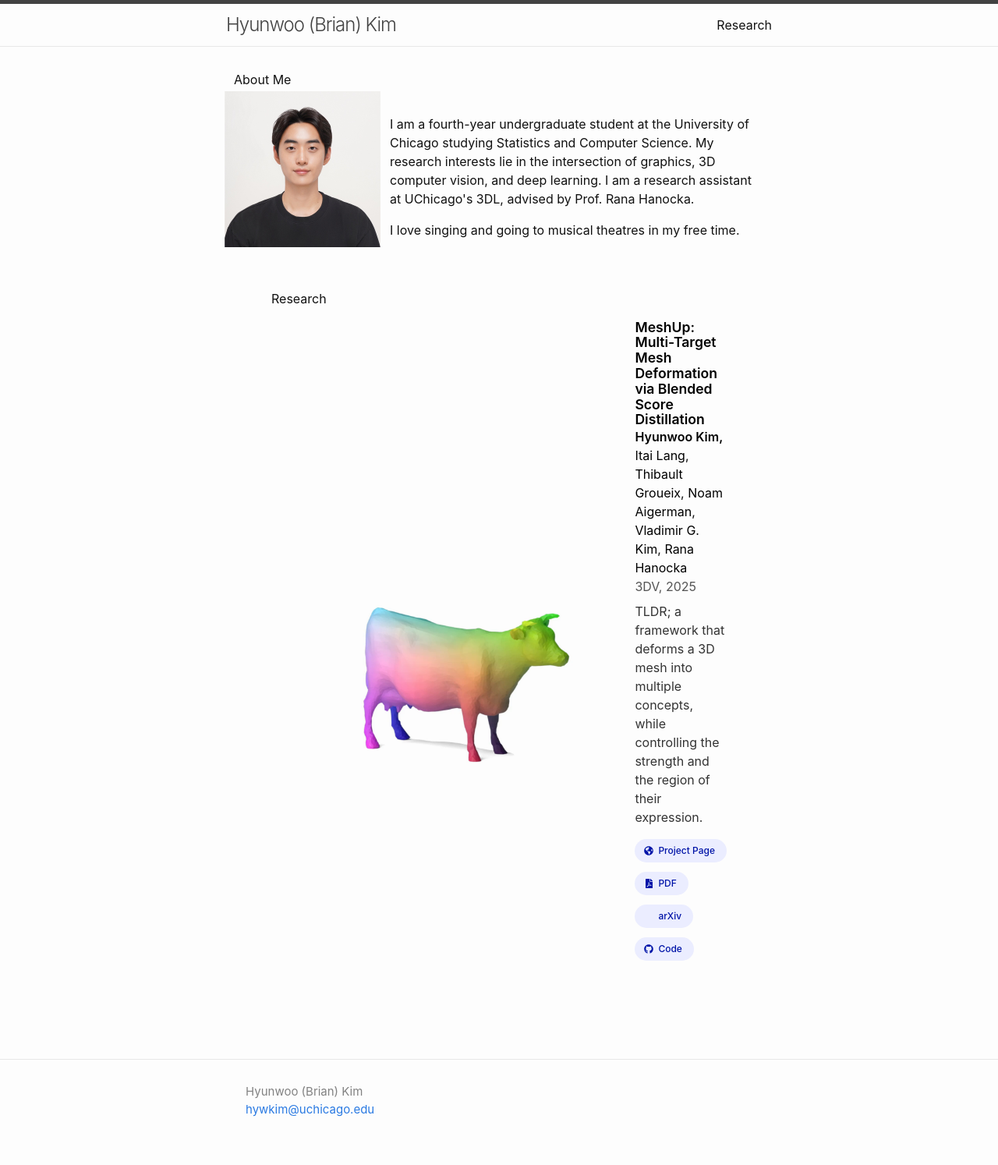
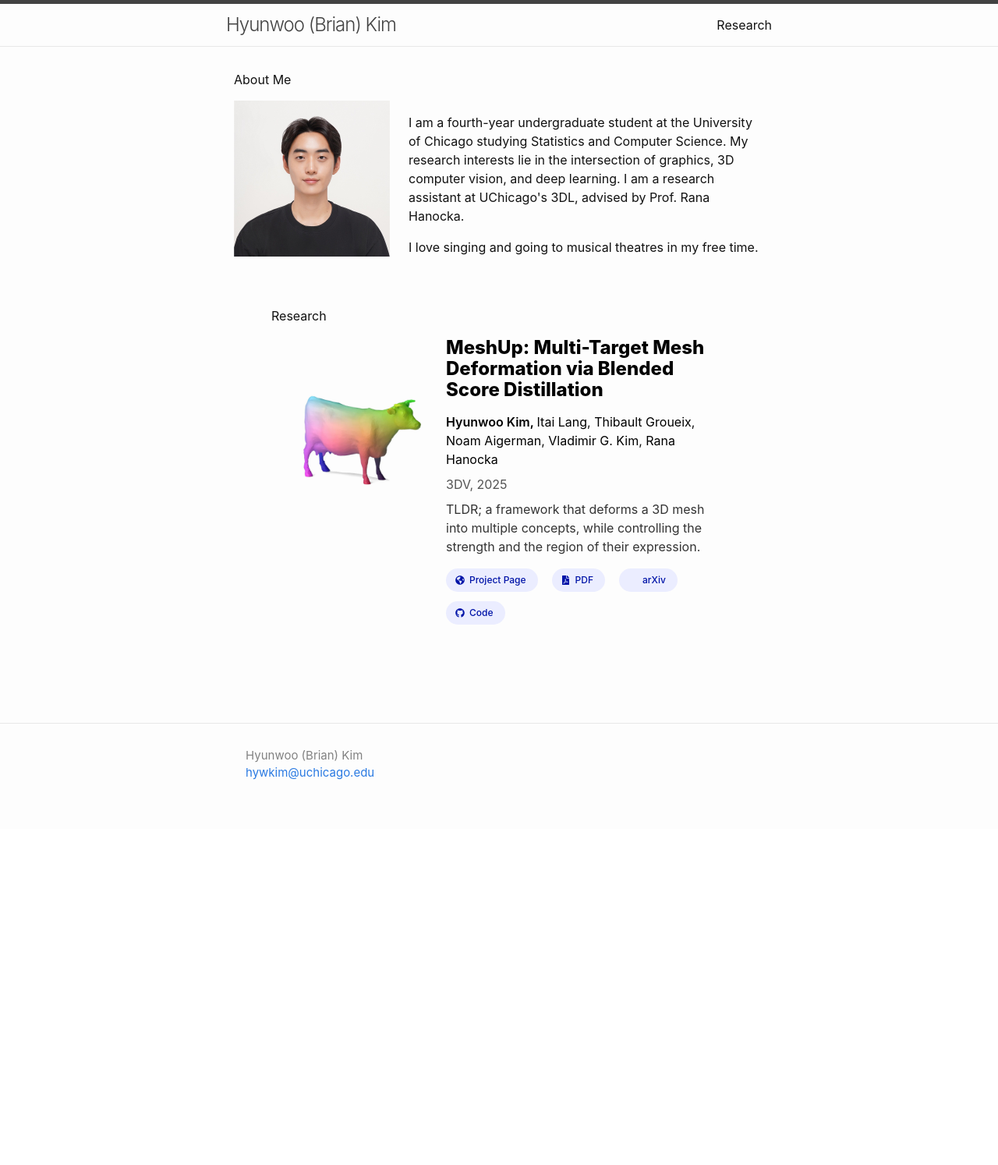
Before and after one commit to hywkim-brian/site, a Jekyll site: the page built from index.md, in a window 1280 px wide. Shown: the whole page at 78% size. Built offline with Jekyll 4.4.1, drawn with Linux system fonts in a browser that asks for light colours; nearby versions of some CDN libraries; some web fonts are replaced; library files that are not in the unit come from our copies; a style sheet for code colours, icons or effects is not loaded; after the commit the page ends 1063 px from its top, so only the background shows below that.

Commit message:
edit site

```diff
--- a/_layouts/home.html
+++ b/_layouts/home.html
@@ -13,8 +13,10 @@ title: Home
     <h2>About Me</h2>
     <div class="profile-block columns">
       <!-- Profile Picture -->
+      <div class="column is-narrow">
         <div class="profile-picture">
           <img src="{{ './images/profile.jpeg' | relative_url }}" alt="Profile Picture" />
+        </div>
       </div>
       <!-- Bio Content -->
       <div class="column">
@@ -31,6 +33,8 @@ title: Home
       <h2>Research</h2>
       {% for publication in site.data.publications %}
         <div class="publication-block columns">
+          <!-- Publication Image -->
+          <div class="column is-narrow">
             <div class="publication-image {% if publication.image_mouseover %}publication-mousecell{% endif %}">
               {% if publication.image_mouseover contains "mp4" %}
                 <video autoplay preload playsinline loop muted width="100%" height="100%">
@@ -40,6 +44,8 @@ title: Home
               {% endif %}
               <img alt="{{ publication.title }}" src="./images/{{ publication.image }}" />
             </div>
+          </div>
+          <!-- Publication Content -->
           <div class="column">
             <div class="content">
               <h3 class="publication-title">
--- a/_sass/minima/custom-variables.scss
+++ b/_sass/minima/custom-variables.scss
@@ -1,6 +1,8 @@
-// Placeholder to allow overriding predefined variables smoothly.
+/* Profile Section Styles */
 .profile-block {
-    display: flex;
+    margin-bottom: 20px;
+  }
+
   .profile-picture {
     width: 200px;
     height: 200px;
@@ -8,82 +10,22 @@
   }
 
   .profile-picture img {
-        width: 100% !important;
-        height: 100% !important;
+    width: 100%;
+    height: 100%;
     object-fit: cover;
     object-position: center;
   }
-    .bio {
-        width: fit-content;
-        margin: 0 !important;
-        font-weight: 600;
-        font-size: 110% !important;
-        a { color: #000 }
-    }
-    .profile-description{
-        width: fit-content;
-        font-weight: 600;
-        font-size: 110% !important;
 
-        a { color: #000 }
-    }
+  .profile-description {
+    margin: 0;
+    font-size: 16px;
+    line-height: 1.5;
+    color: #333;
   }
 
-.site-header .wrapper {
-  display: flex;
-}
-
-
-.footer .footer-links a {
-  font-size: 25px;
-  color: #000;
-}
-
+  /* Publication Section Styles */
   .publication-block {
-  display: flex !important;
-  align-items: center;
-  .publication-title {
-      width: fit-content;
-      margin: 0 !important;
-      font-weight: 600;
-      font-size: 110% !important;
-
-      a { color: #000 }
-  }
-
-  .publication-venue {
-      color: #555;
-      width: fit-content;
-      margin-top: 0;
-  }
-
-  .publication-venue-emph {
-      font-style: normal;
-      font-size: 90%;
-      font-weight: 500;
-      color: red;
-      padding-left: 0.25em;
-  }
-
-  .publication-awards {
-      color: red;
-      width: fit-content;
-      font-weight: bolder;
-  }
-
-    .publication-authors {
-      .author-me {
-          color: #000;
-          font-weight: 600;
-      }
-
-      a {
-          color: #000 !important;
-      }
-
-      a:hover {
-          text-decoration: underline;
-      }
+    margin-bottom: 20px;
   }
 
   .publication-image {
@@ -99,22 +41,54 @@
     object-position: center;
   }
 
-  .publication-mousecell {
-      align-items: center;
-      position: relative;
-      font-size: 0;
+  .publication-title {
+    margin: 0 0 0.5em 0;
+    font-weight: 600;
+    font-size: 1.2em;
   }
 
-  .publication-mousecell {
-      align-items: center;
-      width: 100%;
-      height: 100%;
-      display: inline-block;
-      overflow: hidden;
+  .publication-title a {
+    color: #000;
+    text-decoration: none;
+  }
 
-      video {
-          display: none;
+  .publication-title a:hover {
+    text-decoration: underline;
   }
+
+  .publication-authors {
+    margin-bottom: 0.5em;
+  }
+
+  .publication-authors .author-block {
+    display: inline;
+  }
+
+  .publication-authors .author-me {
+    color: #000;
+    font-weight: 600;
+  }
+
+  .publication-authors a {
+    color: #000;
+    text-decoration: none;
+  }
+
+  .publication-authors a:hover {
+    text-decoration: underline;
+  }
+
+  .publication-venue {
+    color: #555;
+    margin-bottom: 0.5em;
+  }
+
+  .publication-venue-emph {
+    font-style: normal;
+    font-size: 90%;
+    font-weight: 500;
+    color: red;
+    padding-left: 0.25em;
   }
 
   .publication-description {
@@ -123,7 +97,32 @@
   }
 
   .publication-links {
-      margin: 0 !important;
-      margin-top: 0.5em !important;
+    margin: 0;
+    margin-top: 0.5em;
   }
+
+  .publication-links a {
+    margin-right: 0.5em;
   }
+
+  /* General Styles */
+  .site-header .wrapper {
+    display: flex;
+  }
+
+  .footer .footer-links a {
+    font-size: 25px;
+    color: #000;
+  }
+
+  /* Video Container Styles (if applicable) */
+  .publication-mousecell {
+    position: relative;
+    width: 200px;
+    height: 200px;
+    overflow: hidden;
+  }
+
+  .publication-mousecell video {
+    display: none;
+  }
```
Lines whose indentation alone changed are shown as unchanged.
